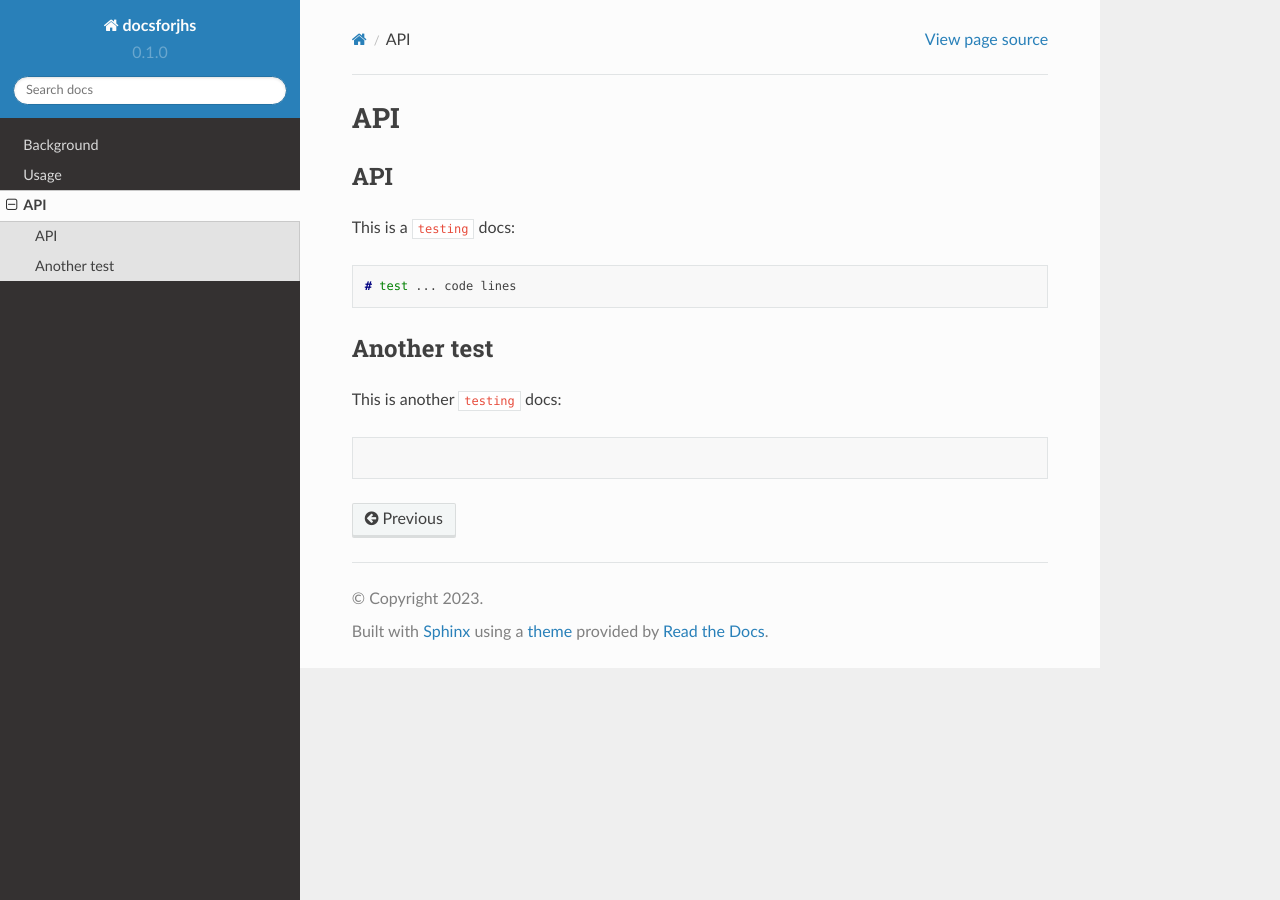
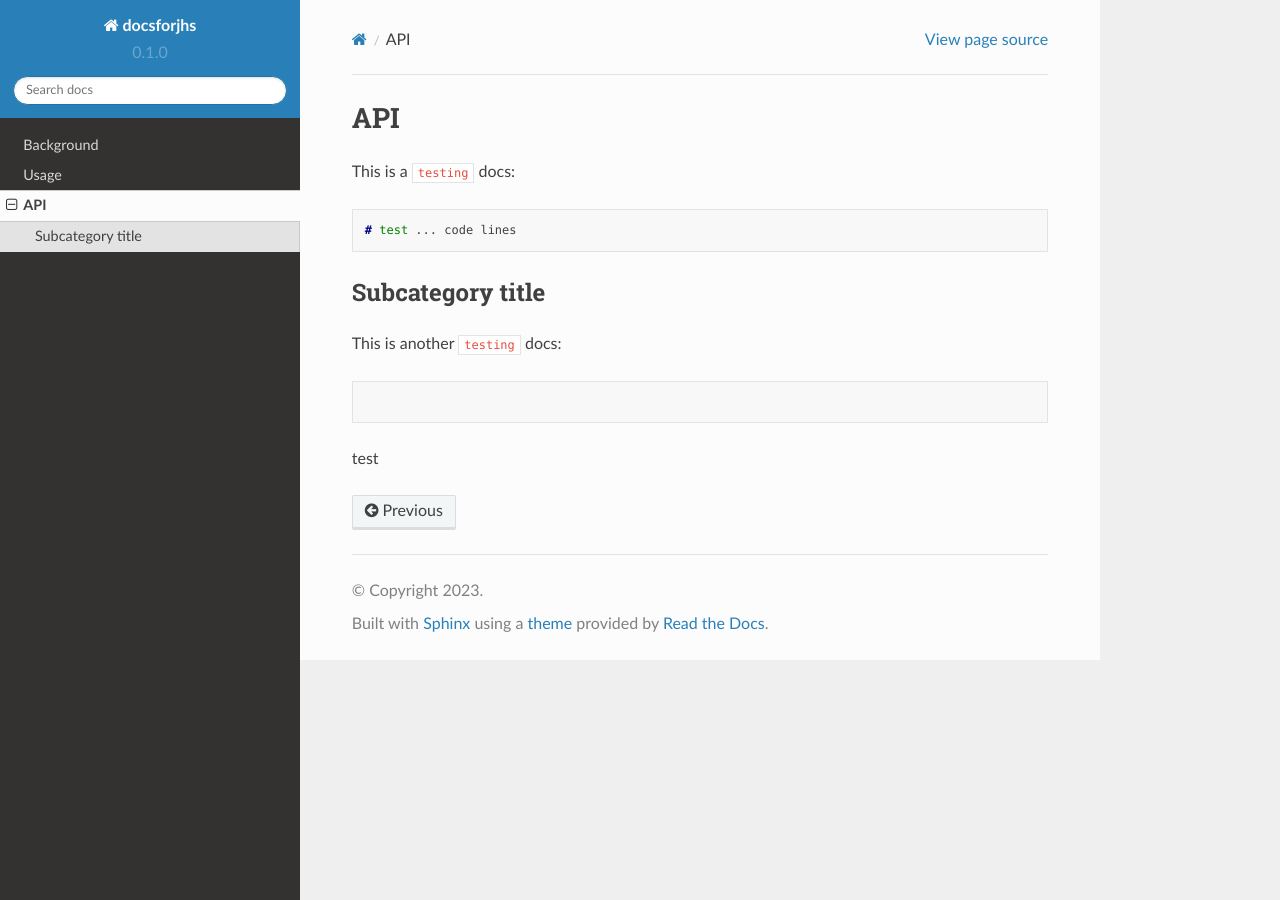
Before and after one commit to joohyungsun7/docsforjhs, a Sphinx documentation site: the page built from docs/api.rst, in a window 1280 px wide. Built offline with Sphinx 7.4.7 and the Read the Docs theme 2.0.0, drawn with Linux system fonts in a browser that asks for light colours.

Commit message:
Update api.rst

```diff
--- a/docs/api.rst
+++ b/docs/api.rst
@@ -2,9 +2,6 @@ API
 =====
 
 .. _Introduction:
-
-API
-------------
 
 This is a ``testing`` docs:
 
@@ -12,9 +9,11 @@ This is a ``testing`` docs:
 
    # test ... code lines
 
-Another test
+Subcategory title
 ----------------
 
 This is another ``testing`` docs:
 
-.. code-block:: test
+.. code-block::
+
+test
```
